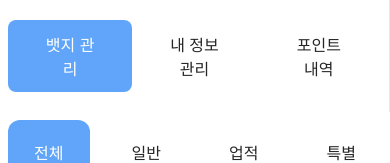
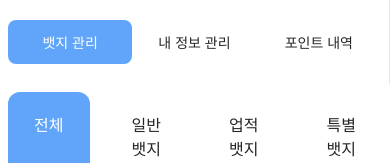
Before and after one commit to KubrickCode/Pointodo-FE, a React (Vite) app: page /my-page in a window 390 px wide. Shown: the top 163 px of the page. Built offline with nearby package versions, Linux system fonts and the light colour scheme; no server answers.

Commit message:
style: 사이드바 반응형 수정

```diff
--- a/src/components/SideBar/SideBar.tsx
+++ b/src/components/SideBar/SideBar.tsx
@@ -24,7 +24,7 @@ const SideBar: FC<Props> = ({ menu, tab, setTab }) => {
           {menu.map((item) => (
             <li
               key={item.id}
-              className={`cursor-pointer my-5 py-3 px-8 w-full rounded-lg text-center dark:text-neutral-200 hover:bg-blue-300 hover:text-white dark:hover:bg-neutral-900 ${
+              className={`cursor-pointer my-5 py-3 px-2 sm:px-8 text-sm sm:text-base w-full rounded-lg text-center dark:text-neutral-200 hover:bg-blue-300 hover:text-white dark:hover:bg-neutral-900 ${
                 item.id === tab && "bg-blue-400 text-white dark:bg-neutral-800"
               }`}
               onClick={() => setTab(item.id)}
```
